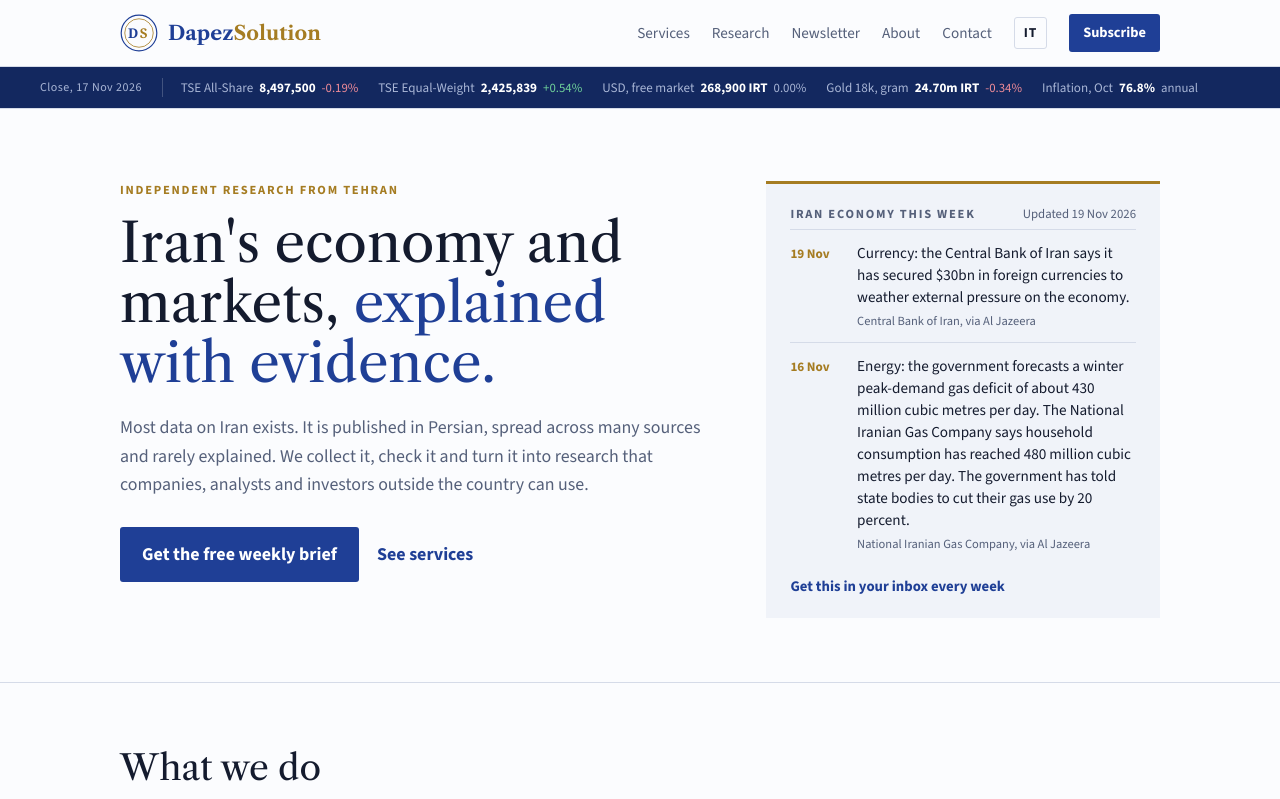
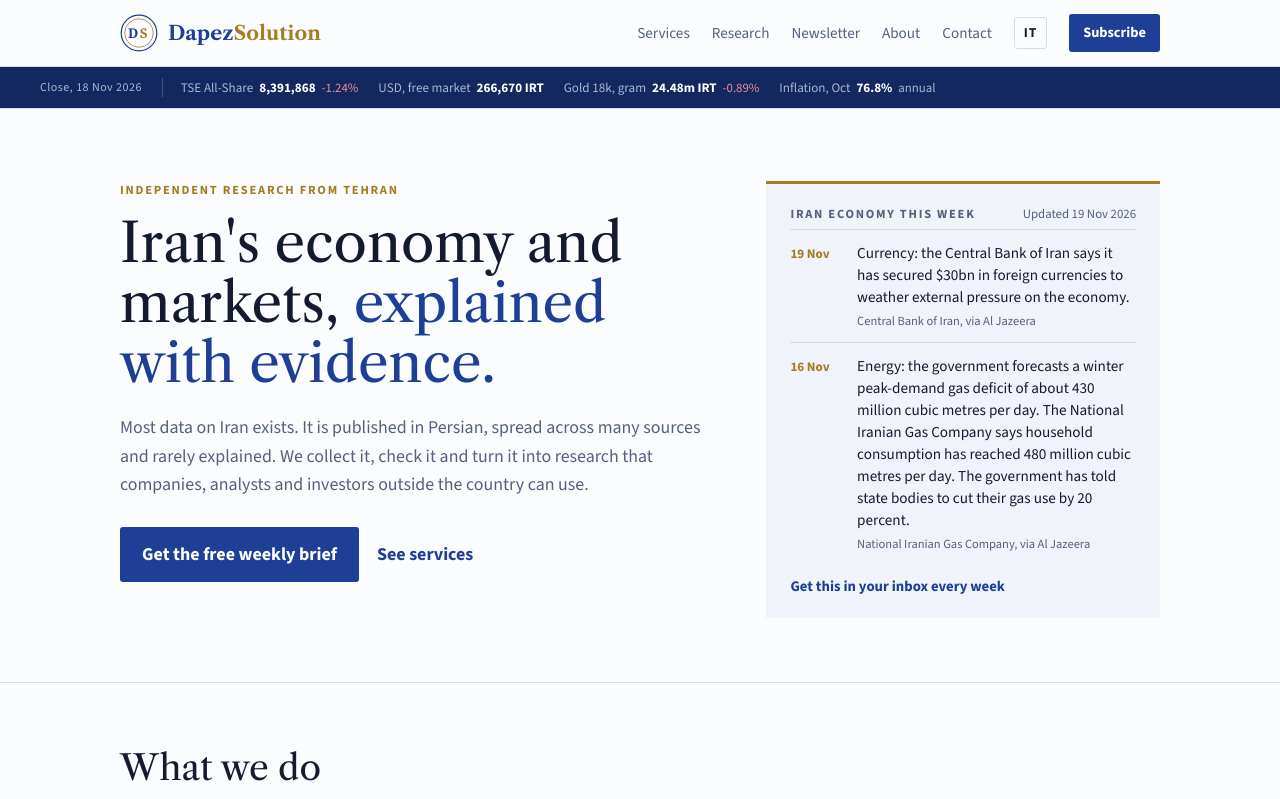
Before and after one commit to dapezsolution/dapezsolution.github.io, a plain HTML site: page index.html in a window 1280 px wide. Shown: the top 799 px of the page. Drawn offline with nearby package versions, Linux system fonts and the light colour scheme.

Commit message:
Add files via upload

```diff
--- a/index.html
+++ b/index.html
@@ -26,7 +26,7 @@
 </header>
 <main>
 
-<div class="ticker" aria-label="Key indicators"><div class="wrap"><ul><li><span class="tk-k">TSE All-Share</span><span class="tk-v">8,497,500</span><span class="tk-c down">-0.19%</span></li><li><span class="tk-k">TSE Equal-Weight</span><span class="tk-v">2,425,839</span><span class="tk-c up">+0.54%</span></li><li><span class="tk-k">USD, free market</span><span class="tk-v">268,900 IRT</span><span class="tk-c ">0.00%</span></li><li><span class="tk-k">Gold 18k, gram</span><span class="tk-v">24.70m IRT</span><span class="tk-c down">-0.34%</span></li><li><span class="tk-k">Inflation, Oct</span><span class="tk-v">76.8%</span><span class="tk-c ">annual</span></li></ul><span class="tk-asof">Close, 17 Nov 2026</span></div></div>
+<div class="ticker" aria-label="Key indicators"><div class="wrap"><ul><li><span class="tk-k">TSE All-Share</span><span class="tk-v">8,391,868</span><span class="tk-c down">-1.24%</span></li><li><span class="tk-k">USD, free market</span><span class="tk-v">266,670 IRT</span></li><li><span class="tk-k">Gold 18k, gram</span><span class="tk-v">24.48m IRT</span><span class="tk-c down">-0.89%</span></li><li><span class="tk-k">Inflation, Oct</span><span class="tk-v">76.8%</span><span class="tk-c ">annual</span></li></ul><span class="tk-asof">Close, 18 Nov 2026</span></div></div>
 <div class="hero"><div class="wrap">
   <div>
     <p class="eyebrow">Independent research from Tehran</p>
```
